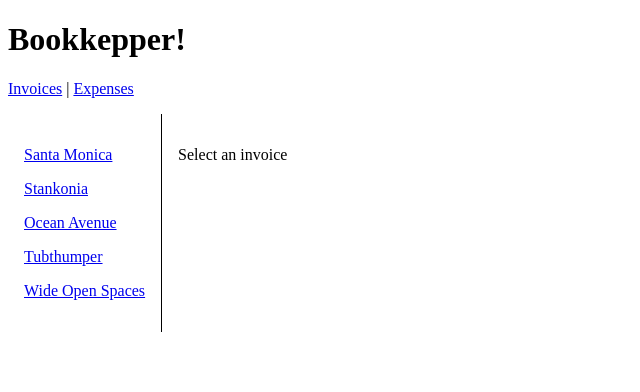
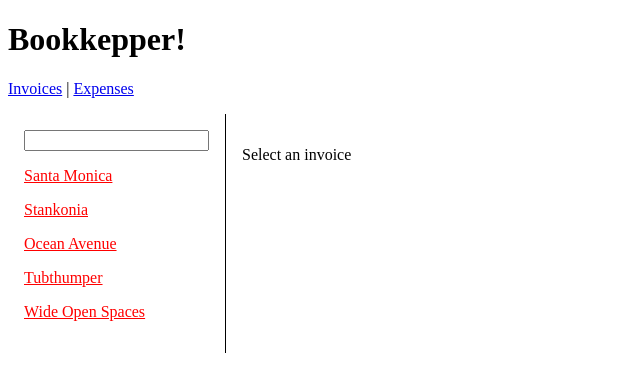
Before and after one commit to chie7tain/learningReactRouter-v6-, a React (Vite) app: page /invoices in a window 1280 px wide. Shown: the top 392 px of the page, without its empty margins (0-640 px from the left). Built offline with nearby package versions, Linux system fonts and the light colour scheme.

Commit message:
search params using useSearchParams

```diff
--- a/src/routes/invoices.jsx
+++ b/src/routes/invoices.jsx
@@ -1,8 +1,10 @@
-import { Link, Outlet } from "react-router-dom";
+import { NavLink, Outlet, useSearchParams } from "react-router-dom";
 import { getInvoices } from "../data";
 
 export default function Invoices() {
   let invoices = getInvoices();
+  let [searchParams, setSearchParams] = useSearchParams();
+
   return (
     <div
       style={{
@@ -15,14 +17,36 @@
           padding: "1rem",
         }}
       >
-        {invoices.map((invoice) => (
-          <Link
-            style={{ display: "block", margin: "1rem 0" }}
+        <input
+          value={searchParams.get("filter") || ""}
+          onChange={(event) => {
+            let filter = event.target.value;
+            if (filter) {
+              setSearchParams({ filter });
+            } else {
+              setSearchParams({});
+            }
+          }}
+        />
+        {invoices.filter(invoice => {
+          let filter = searchParams.get("filter");
+          if(!filter) return true;
+          let name = invoice.name.toLowerCase();
+          return name.startsWith(filter.toLowerCase());
+        }).map((invoice) => (
+          <NavLink
+            style={(isActive) => {
+              return {
+                display: "block",
+                margin: "1rem 0",
+                color: isActive ? "red" : "",
+              };
+            }}
             to={`/invoices/${invoice.number}`}
             key={invoice.number}
           >
             {invoice.name}
-          </Link>
+          </NavLink>
         ))}
       </nav>
       <Outlet />
```
